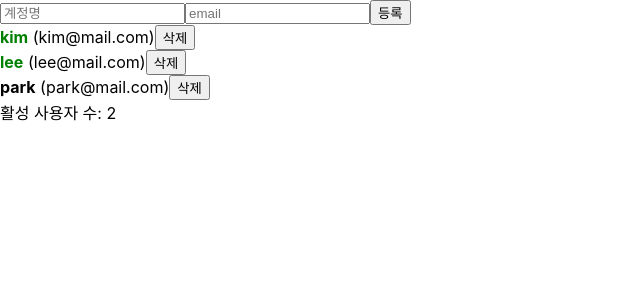
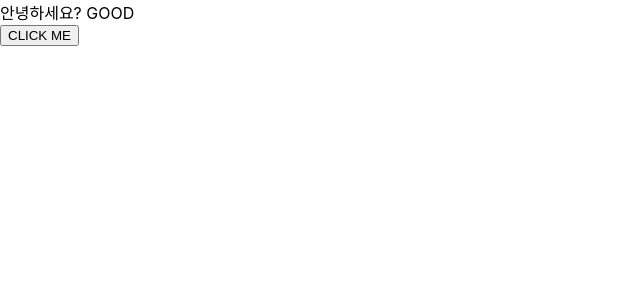
Before and after one commit to literate-t/react-tutorial, a React (Create React App) app: page / in a window 1280 px wide. Shown: the top 300 px of the page, without its empty margins (0-640 px from the left). Built offline with nearby package versions, Linux system fonts and the light colour scheme.

Commit message:
커스텀 훅에서 useReducer 적용 및 Context API 예제

```diff
--- a/src/App.js
+++ b/src/App.js
@@ -89,6 +89,7 @@ function App() {
   });
   const { username, email } = form;
   const onCreate = useCallback(() => {
+    if (username && email) {
       dispatch({
         type: "CREATE_USER",
         user: {
@@ -98,6 +99,7 @@ function App() {
         },
       });
       nextId.current++;
+    }
     reset();
   }, [username, email, reset]); // reset은 eslint 규칙으로 넣었다고 하는데 상관 없다고.
 
@@ -110,7 +112,7 @@ function App() {
       },
       []
     );
-  });
+  }, []);
 
   const onRemove = useCallback((id) => {
     dispatch({ type: "REMOVE_USER", id });
@@ -120,7 +122,12 @@ function App() {
 
   return (
     <>
-      <CreateUser onChange={onChange} onCreate={onCreate} />
+      <CreateUser
+        onChange={onChange}
+        onCreate={onCreate}
+        username={username}
+        email={email}
+      />
       <UserList
         users={users}
         username={username}
--- /dev/null
+++ b/src/ContextSample.js
@@ -0,0 +1,30 @@
+import React, { createContext, useContext, useState } from "react";
+
+const MyContext = createContext("defaultValue");
+
+// const Child = ({ text }) => {
+//   return <div>안녕하세요? {text}</div>;
+// };
+
+const Child = () => {
+  const text = useContext(MyContext);
+  return <div>안녕하세요? {text}</div>;
+};
+
+const Parent = () => {
+  return <Child />;
+};
+
+const GrandParent = () => {
+  return <Parent />;
+};
+
+export const ContextSample = () => {
+  const [value, setValue] = useState(true);
+  return (
+    <MyContext.Provider value={value ? "GOOD" : "BAD"}>
+      <GrandParent />
+      <button onClick={() => setValue(!value)}>CLICK ME</button>
+    </MyContext.Provider>
+  );
+};
--- a/src/index.js
+++ b/src/index.js
@@ -3,11 +3,13 @@ import ReactDOM from "react-dom/client";
 import "./index.css";
 import App from "./App";
 import reportWebVitals from "./reportWebVitals";
+import { ContextSample } from "./ContextSample";
 
 const root = ReactDOM.createRoot(document.getElementById("root"));
 root.render(
   <React.StrictMode>
-    <App />
+    {/* <App /> */}
+    <ContextSample />
   </React.StrictMode>
 );
 
--- a/src/useInputs.js
+++ b/src/useInputs.js
@@ -1,13 +1,44 @@
-import { useState, useCallback } from "react";
+import { useCallback, useReducer } from "react";
+
+const reducer = (state, action) => {
+  switch (action.type) {
+    case "CHANGE_INPUT":
+      return {
+        ...state,
+        [action.name]: action.value,
+      };
+    case "RESET_INPUT":
+      return action.initialForm;
+    default:
+      throw new Error("Unhandled action");
+  }
+};
 
 export const useInputs = (initialForm) => {
-  const [form, setForm] = useState(initialForm);
+  const [form, dispatch] = useReducer(reducer, initialForm);
   const onChange = useCallback((e) => {
     const { name, value } = e.target;
-    setForm((form) => ({ ...form, [name]: value }));
+    dispatch({
+      type: "CHANGE_INPUT",
+      name,
+      value,
+    });
   }, []);
+  const reset = useCallback(
+    () =>
+      dispatch({
+        type: "RESET_INPUT",
+        initialForm,
+      }),
+    [initialForm]
+  );
+  // const [form, setForm] = useState(initialForm);
+  // const onChange = useCallback((e) => {
+  //   const { name, value } = e.target;
+  //   setForm((form) => ({ ...form, [name]: value }));
+  // }, []);
 
-  const reset = useCallback(() => setForm(initialForm), [initialForm]); // 파라미터로 쓰니까 deps에 넣는다?..
+  // const reset = useCallback(() => setForm(initialForm), [initialForm]); // 파라미터로 쓰니까 deps에 넣는다?..
 
   return [form, onChange, reset];
 };
```
Lines whose indentation alone changed are shown as unchanged.
